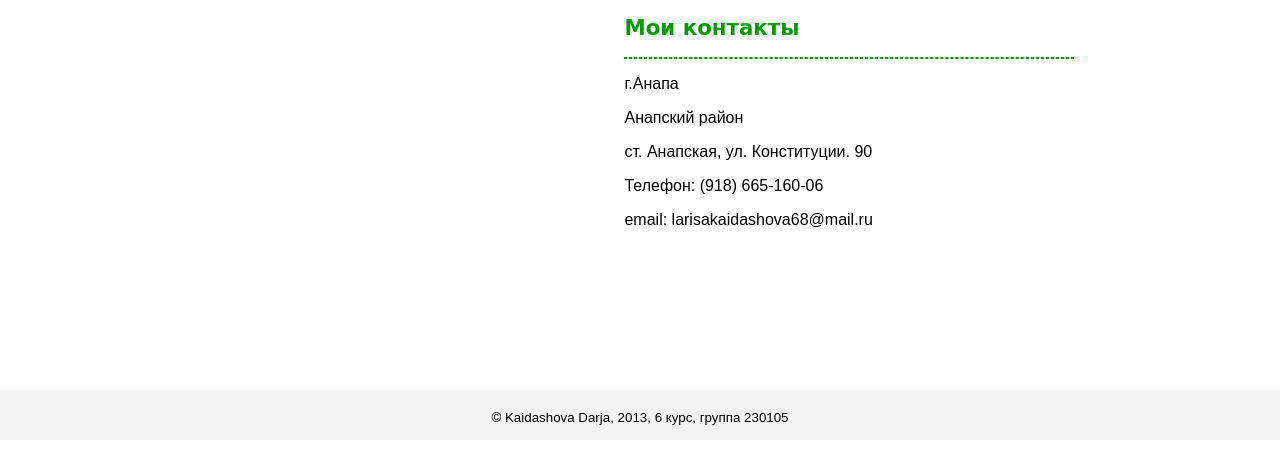
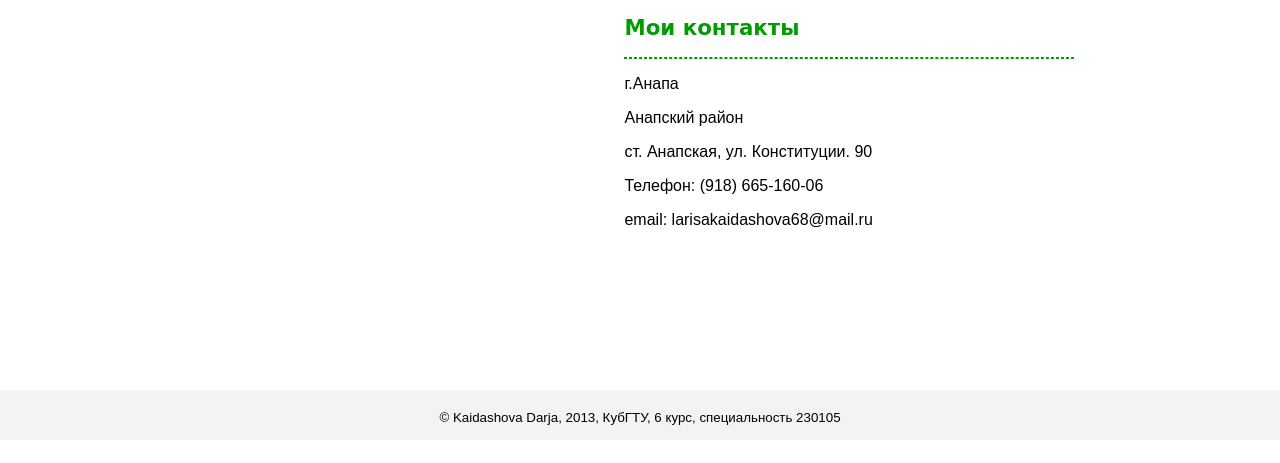
Before and after one commit to Darja1989/darja1989.github.com, a plain HTML site: page contacts.html in a window 1280 px wide. Shown: the part 337-800 px from the top of the page. Drawn offline with Linux system fonts and the light colour scheme.

Commit message:
Edit contact and services

```diff
--- a/contacts.html
+++ b/contacts.html
@@ -58,7 +58,7 @@
 		<div id="page1">
 			<div id="list">
 				<div id="footer">
-					<p>&copy Kaidashova Darja, 2013, 6 курс, группа 230105 </p>
+					<p>&copy Kaidashova Darja, 2013, КубГТУ, 6 курс, специальность 230105 </p>
 				</div>
 			</div>
 		</div>
```
Also changed, not shown: services.html (+1 -1 lines).
